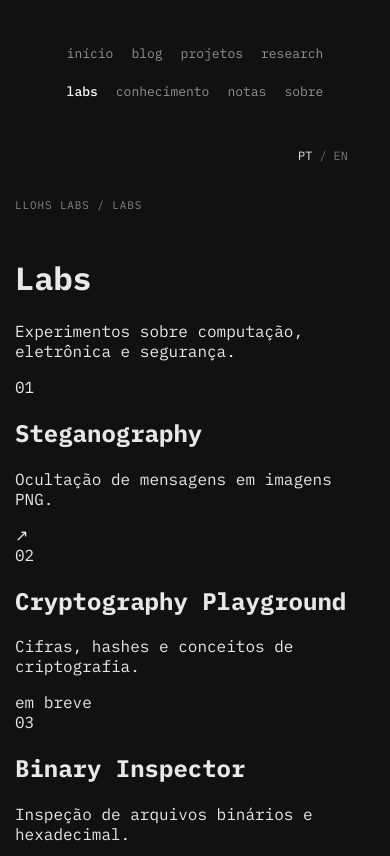
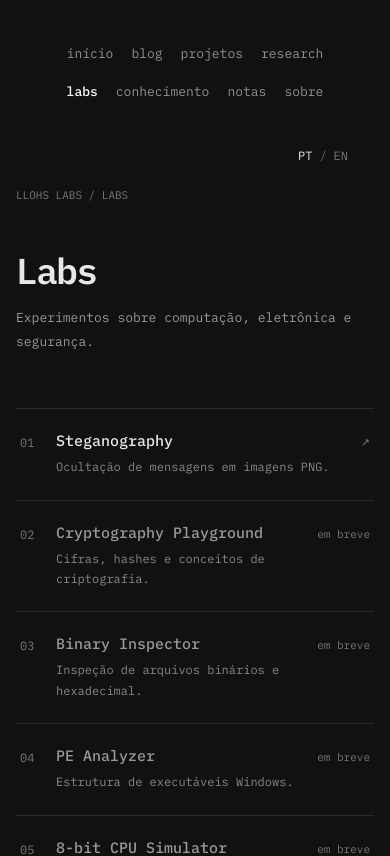
Before and after one commit to lohjs-0/llohs-labs, a React (Vite) app: page /#/labs in a window 390 px wide. Shown: the top 856 px of the page. Built offline with nearby package versions, Linux system fonts and the light colour scheme.

Commit message:
Update Labs.css

```diff
--- a/src/styles/Labs.css
+++ b/src/styles/Labs.css
@@ -1,387 +1,126 @@
-
-/* LLOHS LABS — INTERACTIVE LABS */
 
 .labs-page {
-  color: #e8e8e8;
-  background: transparent;
-  padding: 48px 24px 90px;
-}
-
-.labs-container {
-  width: min(1120px, 100%);
-  margin: 0 auto;
-}
-
-.labs-path {
-  display: flex;
-  gap: 12px;
-  color: #858585;
-  font-size: 11px;
-  letter-spacing: 0.08em;
-  margin-bottom: 65px;
-}
-
-.labs-path strong {
-  color: #e8e8e8;
-  font-weight: 500;
-}
-
-.labs-header {
-  max-width: 740px;
-  margin-bottom: 45px;
-}
-
-.labs-kicker {
-  display: flex;
-  align-items: center;
-  gap: 10px;
-  color: #929292;
-  font-size: 11px;
-  letter-spacing: 0.12em;
-  margin-bottom: 22px;
-}
-
-.labs-kicker-dot {
-  width: 7px;
-  height: 7px;
-  background: #d0d0d0;
-  border-radius: 50%;
-}
-
-.labs-header h1 {
-  margin: 0 0 18px;
-  font-size: clamp(36px, 5vw, 64px);
-  font-weight: 600;
-  letter-spacing: -0.055em;
-  line-height: 1.1;
-  color: #f0f0f0;
-}
-
-.labs-header h1 span {
-  color: #888;
-}
-
-.labs-header p {
-  color: #a0a0a0;
-  font-size: 14px;
-  line-height: 1.9;
-  max-width: 650px;
-}
-
-/* OVERVIEW */
-
-.labs-overview {
-  display: grid;
-  grid-template-columns: repeat(4, minmax(0, 1fr));
-  border: 1px solid #2c2c2c;
-  border-radius: 6px;
-  margin-bottom: 65px;
-}
-
-.labs-overview > div {
-  display: flex;
-  flex-direction: column;
-  gap: 12px;
-  padding: 24px;
-  border-right: 1px solid #2c2c2c;
-}
-
-.labs-overview > div:last-child {
-  border-right: 0;
-}
-
-.labs-overview span {
-  font-size: 10px;
-  color: #888;
-  letter-spacing: 0.1em;
-}
-
-.labs-overview strong {
-  font-size: 28px;
-  color: #e8e8e8;
-  font-weight: 500;
-  letter-spacing: -0.04em;
-}
-
-.labs-overview .labs-environment {
-  font-size: 17px;
-  letter-spacing: 0.02em;
-}
-
-/* SECTION HEADING */
-
-.labs-section-heading {
-  display: flex;
-  justify-content: space-between;
-  align-items: end;
-  gap: 20px;
-  margin-bottom: 24px;
-}
-
-.labs-section-heading > div > span,
-.labs-section-heading > span {
-  color: #858585;
-  font-size: 10px;
-  letter-spacing: 0.1em;
-}
-
-.labs-section-heading h2 {
-  margin: 10px 0 0;
-  font-size: 23px;
-  font-weight: 500;
-  color: #e8e8e8;
-  letter-spacing: -0.035em;
-}
-
-/* CARDS */
-
-.labs-grid {
-  display: grid;
-  grid-template-columns: repeat(3, minmax(0, 1fr));
-  gap: 16px;
-}
-
-.labs-card {
-  display: flex;
-  flex-direction: column;
-  min-width: 0;
-  min-height: 245px;
-  padding: 23px;
-  background: #141414;
-  border: 1px solid #2c2c2c;
-  border-radius: 6px;
-  color: inherit;
-  text-decoration: none;
-  transition: border-color 0.2s, transform 0.2s;
-}
-
-.labs-card-link:hover {
-  border-color: #888;
-  transform: translateY(-3px);
-}
-
-.labs-card-disabled {
-  opacity: 0.72;
-}
-
-.labs-card-top {
-  display: flex;
-  justify-content: space-between;
-  align-items: center;
-  gap: 12px;
-}
-
-.labs-card-id {
-  color: #999;
-  font-size: 11px;
-  letter-spacing: 0.08em;
-}
-
-.labs-status {
-  display: inline-flex;
-  align-items: center;
-  gap: 7px;
-  font-size: 10px;
-  color: #a0a0a0;
-}
-
-.labs-status-dot {
-  width: 6px;
-  height: 6px;
-  border-radius: 50%;
-  background: #666;
-}
-
-.labs-status.available {
-  color: #e0e0e0;
-}
-
-.labs-status.available .labs-status-dot {
-  background: #dedede;
-}
-
-.labs-card-content {
-  flex: 1;
-  padding-top: 32px;
-}
-
-.labs-card-category {
-  color: #858585;
-  font-size: 10px;
-  letter-spacing: 0.1em;
-}
-
-.labs-card-content h3 {
-  color: #e8e8e8;
-  font-size: 19px;
-  font-weight: 550;
-  letter-spacing: -0.035em;
-  margin: 12px 0;
-}
-
-.labs-card-content p {
-  color: #999;
-  font-size: 12px;
-  line-height: 1.8;
-  margin: 0;
-}
-
-.labs-card-bottom {
-  display: flex;
-  align-items: center;
-  justify-content: space-between;
-  gap: 12px;
-  border-top: 1px solid #303030;
-  padding-top: 18px;
-  margin-top: 30px;
-  color: #a5a5a5;
-  font-size: 10px;
-  letter-spacing: 0.08em;
-}
-
-.labs-card-link:hover .labs-card-bottom {
-  color: #fff;
-}
-
-.labs-card-bottom > span:last-child {
-  font-size: 16px;
-}
-
-/* NOTES */
-
-.labs-bottom-note {
-  margin-top: 60px;
-  padding: 24px 0;
-  border-top: 1px solid #2c2c2c;
-}
-
-.labs-bottom-note > span {
-  color: #c0c0c0;
-  font-size: 10px;
-  letter-spacing: 0.1em;
-}
-
-.labs-bottom-note p {
-  color: #999;
-  font-size: 12px;
-  line-height: 1.9;
-  max-width: 650px;
-}
-
-.labs-footer {
-  display: flex;
-  justify-content: space-between;
-  gap: 20px;
-  flex-wrap: wrap;
-  padding-top: 24px;
-  color: #858585;
-  font-size: 10px;
-  letter-spacing: 0.07em;
-}
-
-/* RESPONSIVE */
-
-@media (max-width: 900px) {
-  .labs-grid {
-    grid-template-columns: repeat(2, minmax(0, 1fr));
-  }
-}
-
-@media (max-width: 650px) {
-  .labs-page {
-    padding: 28px 15px 65px;
-  }
-
-  .labs-path {
-    margin-bottom: 45px;
-  }
-
-  .labs-overview {
-    grid-template-columns: repeat(2, minmax(0, 1fr));
-  }
-
-  .labs-overview > div:nth-child(2) {
-    border-right: 0;
-  }
-
-  .labs-overview > div:nth-child(-n+2) {
-    border-bottom: 1px solid #2c2c2c;
-  }
-
-  .labs-grid {
-    grid-template-columns: 1fr;
-  }
-
-  .labs-section-heading {
-    align-items: start;
-  }
-
-  .labs-card {
-    min-height: 220px;
-  }
-}
-
-
-/* WIDER LABS LAYOUT */
-
-.labs-page {
-  width: min(1240px, calc(100vw - 64px));
+  width: min(1000px, calc(100vw - 48px));
   max-width: none;
   position: relative;
   left: 50%;
   transform: translateX(-50%);
   box-sizing: border-box;
-  padding: 36px 0 90px;
+  padding: 45px 0 90px;
   background: transparent;
+  color: #e8e8e8;
 }
 
 .labs-container {
   width: 100%;
-  max-width: 1240px;
   margin: 0 auto;
 }
 
-.labs-header {
-  max-width: 850px;
+.labs-path {
+  color: #777;
+  font-size: 11px;
+  margin: 0 0 45px;
 }
 
-.labs-header p {
-  max-width: 780px;
+.labs-page h1 {
+  font-size: clamp(36px, 5vw, 52px);
+  font-weight: 600;
+  letter-spacing: -0.04em;
+  margin: 0 0 12px;
 }
 
-.labs-grid {
-  display: grid;
-  grid-template-columns: repeat(3, minmax(0, 1fr));
-  gap: 20px;
+.labs-intro {
+  color: #999;
+  font-size: 13px;
+  line-height: 1.8;
+  margin: 0 0 55px;
 }
 
-.labs-card {
-  min-height: 260px;
-  padding: 26px;
+.labs-list {
+  border-top: 1px solid #292929;
 }
 
-@media (max-width: 900px) {
-  .labs-page {
-    width: calc(100vw - 40px);
-  }
+.labs-item {
+  display: flex;
+  align-items: start;
+  gap: 24px;
+  padding: 25px 8px;
+  border-bottom: 1px solid #292929;
+  text-decoration: none;
+  color: inherit;
+}
 
-  .labs-grid {
-    grid-template-columns: repeat(2, minmax(0, 1fr));
-  }
+.labs-number {
+  color: #777;
+  font-size: 12px;
+  padding-top: 4px;
+  width: 30px;
+  flex-shrink: 0;
+}
+
+.labs-info {
+  flex: 1;
+  min-width: 0;
+}
+
+.labs-info h2 {
+  font-size: 17px;
+  font-weight: 500;
+  margin: 0 0 7px;
+  color: #e8e8e8;
+}
+
+.labs-info p {
+  font-size: 12px;
+  color: #888;
+  line-height: 1.7;
+  margin: 0;
+}
+
+.labs-state {
+  font-size: 12px;
+  color: #777;
+  white-space: nowrap;
+  padding-top: 4px;
+}
+
+.labs-item-link {
+  transition: background 0.2s ease;
+}
+
+.labs-item-link:hover {
+  background: #181818;
+}
+
+.labs-item-link:hover .labs-info h2,
+.labs-item-link:hover .labs-state {
+  color: #fff;
+}
+
+.labs-item-pending .labs-info h2 {
+  color: #999;
 }
 
 @media (max-width: 600px) {
   .labs-page {
-    width: calc(100vw - 30px);
-    padding: 24px 0 60px;
+    width: calc(100vw - 32px);
+    padding: 25px 0 60px;
   }
 
-  .labs-grid {
-    grid-template-columns: 1fr;
+  .labs-item {
+    gap: 12px;
+    padding: 22px 4px;
   }
 
-  .labs-card {
-    min-height: 220px;
-    padding: 22px;
+  .labs-number {
+    width: 24px;
+  }
+
+  .labs-info h2 {
+    font-size: 15px;
+  }
+
+  .labs-state {
+    font-size: 11px;
   }
 }
```
